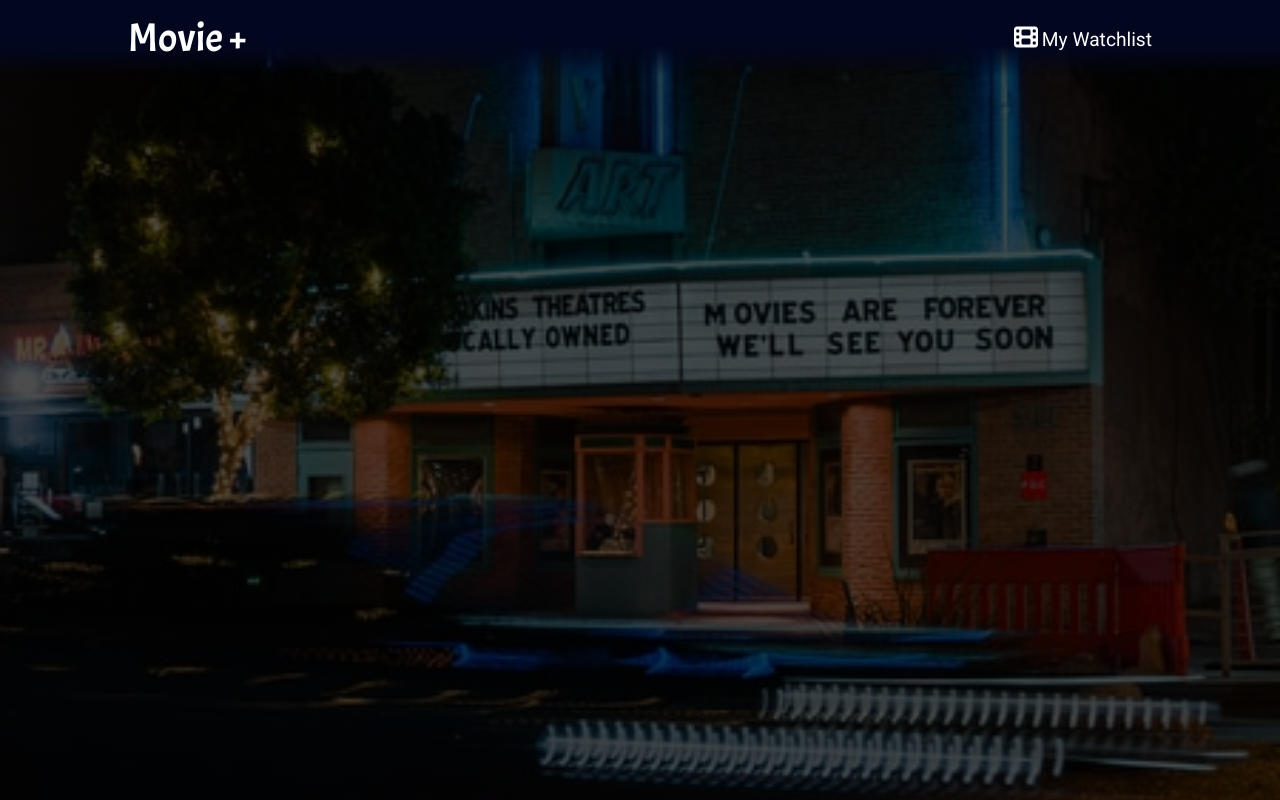
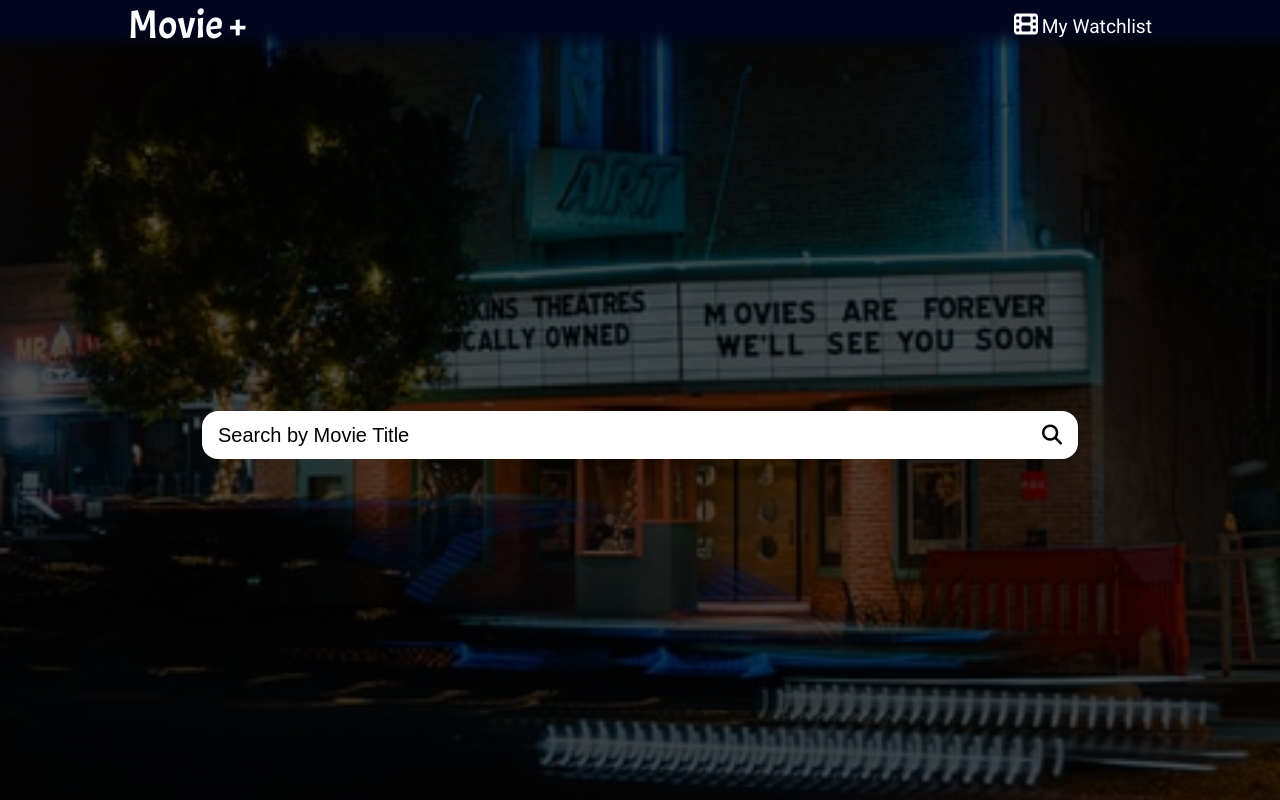
Before and after one commit to mmoncera/movie-plus, a website: page index.html in a window 1280 px wide. Drawn offline with Linux system fonts and the light colour scheme.

Commit message:
Created a search bar. #1

```diff
--- a/css/layout.css
+++ b/css/layout.css
@@ -1,12 +1,28 @@
-.display-flex {
+.hidden {
+  display: none !important;
+}
+
+.container {
+  max-width: 575px;
+  margin: 0 auto;
+}
+
+.row {
   display: flex;
   flex-wrap: wrap;
 }
 
-.justify-space-between {
-  justify-content: space-between;
+.column-full,
+.column-half {
+  width: 100%;
 }
 
-.align-items-center {
-  align-items: center;
+@media screen and (min-width: 768px) {
+  .container {
+    max-width: 900px;
+  }
+
+  .column-half {
+    width: 50%;
+  }
 }
--- a/css/styles.css
+++ b/css/styles.css
@@ -7,13 +7,14 @@ body {
   background-position: center;
   background-size: cover;
   font-family: Roboto, sans-serif;
-  color: #fff;
+  color: white;
 }
 
 header {
+  background: linear-gradient(#02071f 60%, rgba(37, 20, 54, 0) 100%);
   position: fixed;
+  top: 0;
   width: 100%;
-  background: linear-gradient(#02071f 60%, rgba(37, 20, 54, 0) 100%);
 }
 
 a,
@@ -22,11 +23,15 @@ button {
 }
 
 .nav-container {
-  margin: 1% 10%;
+  display: flex;
+  flex-wrap: wrap;
+  justify-content: space-between;
+  align-items: center;
+  margin-inline: 10%;
   white-space: nowrap;
 }
 
-.app-home-page {
+.app-name {
   font-family: Acme, sans-serif;
   font-size: 2.5rem;
 }
@@ -38,3 +43,50 @@ button {
 .watchlist-text {
   font-size: 1.2rem;
 }
+
+main {
+  position: relative;
+  top: 3.2rem;
+}
+
+.form-home {
+  margin-block: 40%;
+}
+
+.search-container {
+  display: flex;
+  justify-content: center;
+  align-items: center;
+  margin-inline: 0.75rem;
+}
+
+.search-container:focus-within {
+  outline: 0.3rem solid darkgray;
+  border-radius: 1rem;
+}
+
+.search-input,
+.search-button {
+  background-color: white;
+  height: 3rem;
+  border: none;
+  outline: none;
+  font-size: 1.25rem;
+}
+
+.search-input {
+  width: 100%;
+  padding-left: 1rem;
+  border-top-left-radius: 1rem;
+  border-bottom-left-radius: 1rem;
+}
+
+::placeholder {
+  color: black;
+}
+
+.search-button {
+  padding-right: 1rem;
+  border-top-right-radius: 1rem;
+  border-bottom-right-radius: 1rem;
+}
--- a/index.html
+++ b/index.html
@@ -21,10 +21,8 @@
   </head>
   <body>
     <header>
-      <nav
-        class="nav-container display-flex justify-space-between align-items-center"
-      >
-        <a class="app-home-page">Movie +</a>
+      <nav class="nav-container">
+        <a class="app-name">Movie +</a>
         <a class="watchlist">
           <i class="fa-solid fa-film watchlist-icon"></i>
           <span class="watchlist-text">My Watchlist</span>
@@ -32,7 +30,23 @@
       </nav>
     </header>
 
-    <main></main>
+    <main>
+      <div class="container" data-view="home">
+        <form class="form-home">
+          <div class="search-container">
+            <input
+              required
+              class="search-input"
+              type="text"
+              placeholder="Search by Movie Title"
+            />
+            <button class="search-button" type="submit">
+              <i class="fa-solid fa-magnifying-glass"></i>
+            </button>
+          </div>
+        </form>
+      </div>
+    </main>
 
     <script src="js/data.js"></script>
     <script src="js/main.js"></script>
```
